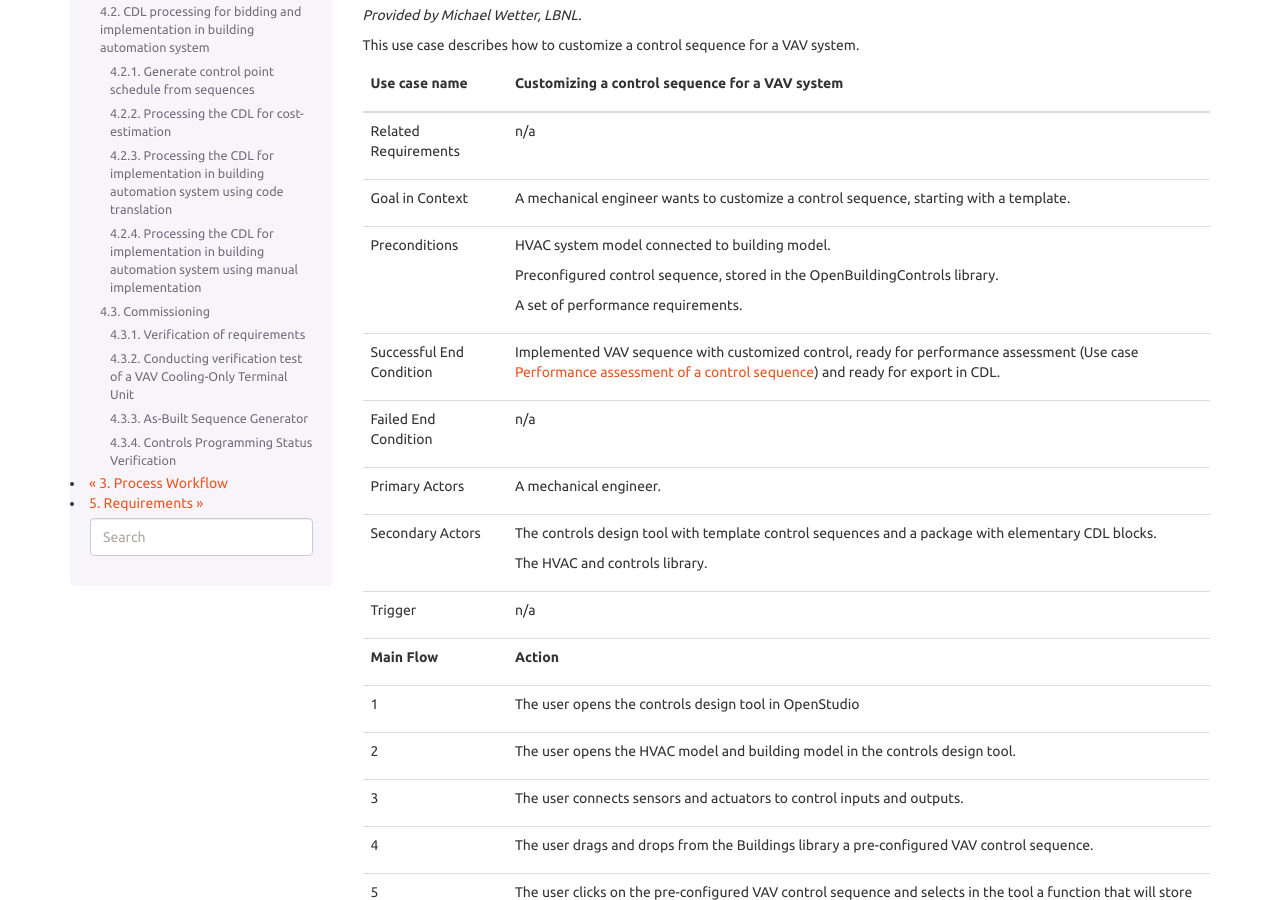
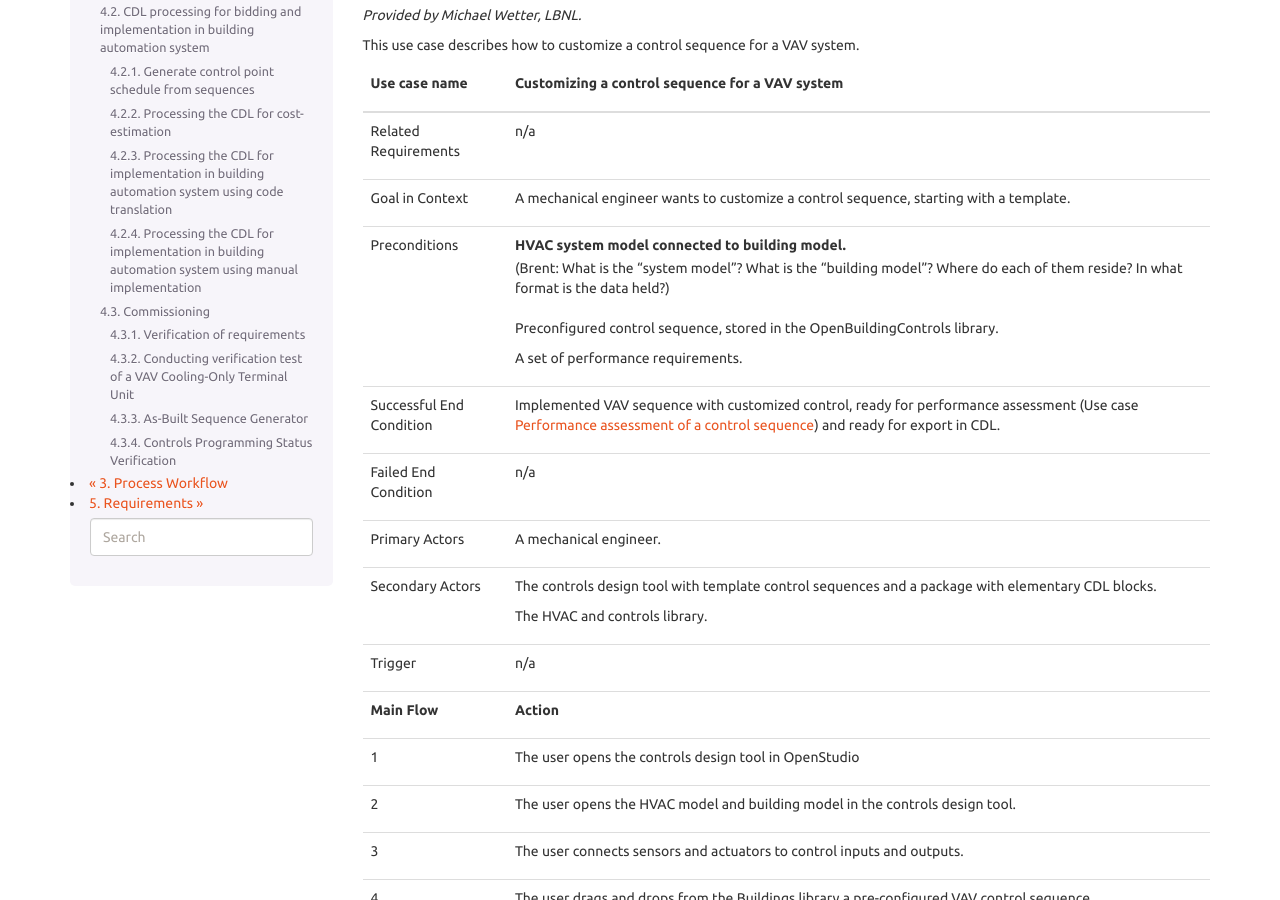
Before and after one commit to lbl-srg/obc, a Sphinx documentation site: the page built from specification/source/useCases.rst, in a window 1280 px wide and 900 px high, scrolled down 496 px. Built offline with Sphinx 7.4.7, drawn with Linux system fonts in a browser that asks for light colours.

Commit message:
Update useCases.rst

```diff
--- a/specification/source/useCases.rst
+++ b/specification/source/useCases.rst
@@ -41,7 +41,7 @@ Goal in Context              A mechanical engineer wants to customize a control
                              sequence, starting with a template.
 ---------------------------  ---------------------------------------------------
 Preconditions                HVAC system model connected to building model.
-
+                              (Brent: What is the "system model"?  What is the "building model"?  Where do each of them reside?  In what format is the data held?)
                              Preconfigured control sequence, stored in the
                              OpenBuildingControls library.
 
```
